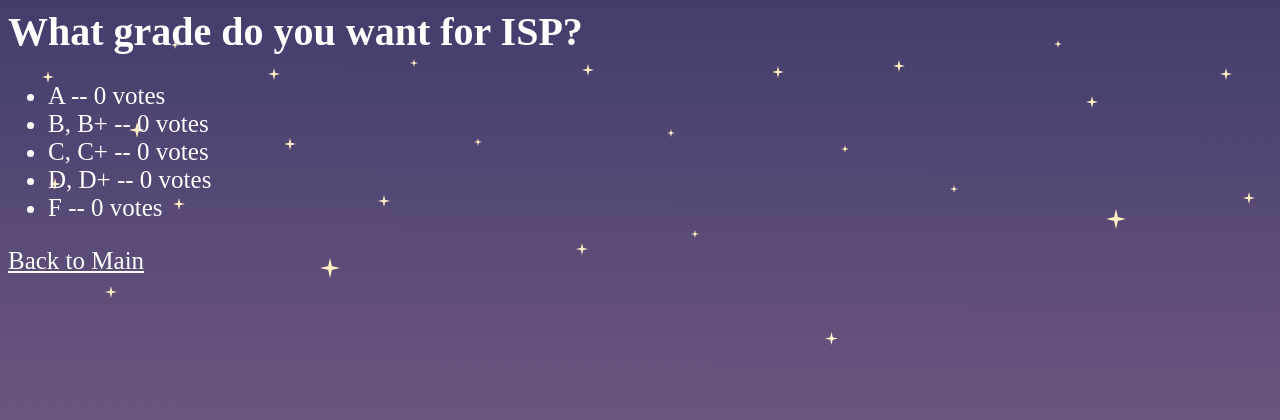
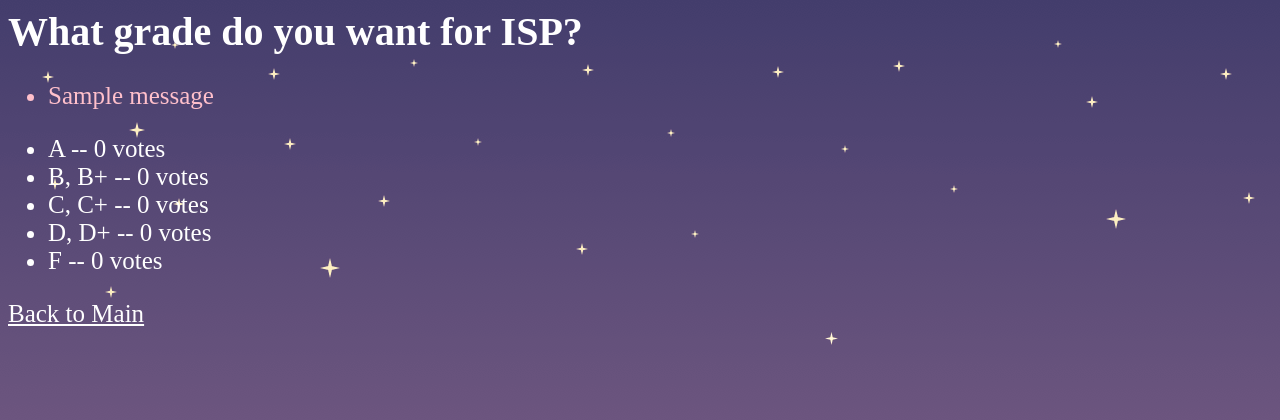
Before and after one commit to Kongkawee/ku-polls, a Django app: page /polls/5/results/ in a window 1280 px wide. Shown: the top 420 px of the page. Run offline with Django 4.2, Linux system fonts and the light colour scheme; data comes from the database, SQL or seed files in the repository; tables that the repository leaves empty hold one stand-in row (values such as "Sample post"); one stand-in notice (Sample message) is shown.

Commit message:
Create vote confirmation message.

```diff
--- a/polls/static/polls/style.css
+++ b/polls/static/polls/style.css
@@ -25,3 +25,8 @@ body {
 .welcome {
     color: white;
 }
+
+.vote-confirm {
+    color: pink;
+    font-size: 25px;
+}
--- a/polls/templates/polls/results.html
+++ b/polls/templates/polls/results.html
@@ -3,6 +3,22 @@
 <link rel="stylesheet" href="{% static 'polls/style.css' %}">
 
 <h1 class="title">{{ question.question_text }}</h1>
+
+<!--<ul style="color: pink; font-size: 25px">-->
+<!--    {% if not vote %}-->
+<!--        <li> Thanks for vote - You have voted for </li>-->
+<!--    {% endif %}-->
+<!--</ul>-->
+
+{% if messages %}
+    <ul class="vote-confirm" style="color: pink; font-size: 25px">
+        {% for message in messages %}
+            <li>{{ message }}</li>
+        {% endfor %}
+    </ul>
+{% endif %}
+
+
 
 <ul class="choice">
 {% for choice in question.choice_set.all %}
--- a/polls/views.py
+++ b/polls/views.py
@@ -91,7 +91,9 @@ def vote(request, question_id):
         vote = Vote(user=this_user, choice=selected_choice)
 
     vote.save()
-    # TODO: Use messages to display a confirmation on the results page.
+
+    messages.success(request, f"Your vote for '{vote.choice}' has been saved.")
+
     return HttpResponseRedirect(
         reverse('polls:results', args=(question_id,))
     )
```
